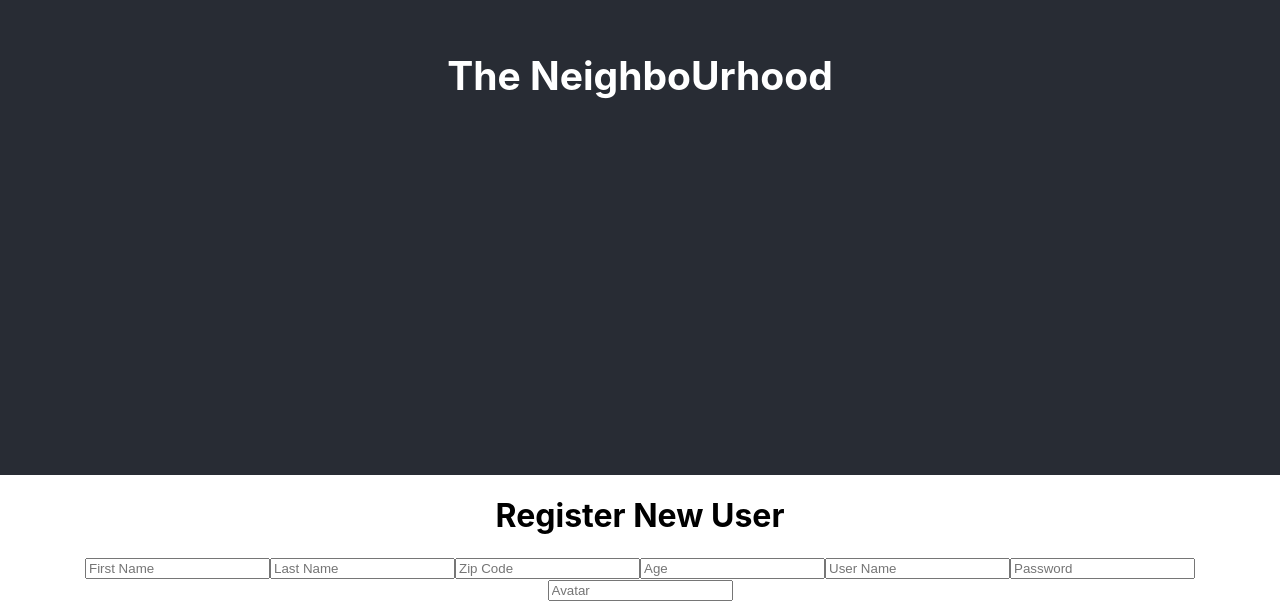
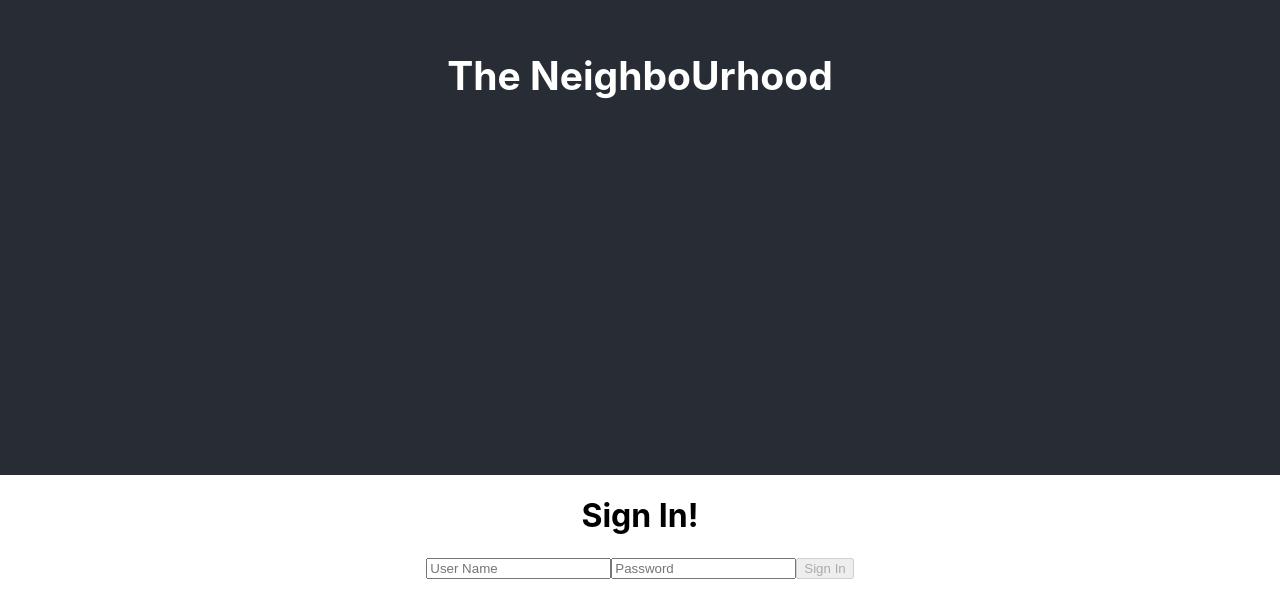
Before and after one commit to dventura221/neighbourhood-front, a React (Create React App) app: page / in a window 1280 px wide. Shown: the part 325-929 px from the top of the page. Built offline with nearby package versions, Linux system fonts and the light colour scheme.

Commit message:
added sign in component/page

```diff
--- a/src/App.js
+++ b/src/App.js
@@ -2,6 +2,7 @@ import './styles/App.css'
 import { Routes, Route } from 'react-router-dom'
 import NavBar from './components/NavBar'
 import RegisterForm from './components/RegisterForm'
+import SignIn from './pages/SignIn'
 
 function App() {
   return (
@@ -10,9 +11,10 @@ function App() {
         <NavBar />
       </header>
       <main>
+        <SignIn />
         <RegisterForm />
         {/* <Routes>
-          <Route path="/register" element={<RegisterForm />} />
+          <Route path="/signin" element={<SignInPage />} />
         </Routes> */}
       </main>
     </div>
--- a/src/components/RegisterForm.js
+++ b/src/components/RegisterForm.js
@@ -19,6 +19,15 @@ const RegisterForm = () => {
     // .post(`http://localhost:3001/players`, addPlayer)
     // .then((res) => console.log('successful'))
     // .catch((err) => console.log(err.data))
+    setRegUser({
+      firstName: '',
+      lastName: '',
+      zipcode: undefined,
+      age: undefined,
+      userName: '',
+      password: '',
+      avatar: ''
+    })
     // ADD useNAV to LogIn Page
   }
 
@@ -82,6 +91,9 @@ const RegisterForm = () => {
           placeholder="Avatar"
           onChange={(e) => setRegUser({ ...regUser, avatar: e.target.value })}
         ></input>
+        <button className="submitButton" text="Submit">
+          Register
+        </button>
       </form>
     </div>
   )
--- a/src/pages/SignIn.js
+++ b/src/pages/SignIn.js
@@ -1 +1,57 @@
-hold
+import { useState } from 'react'
+import axios from 'axios'
+//import { useNavigate } from 'react-router-dom'
+
+const SignIn = () => {
+  //let navigate = useNavigate()
+
+  const [signInValues, setSignInValues] = useState({
+    userName: '',
+    password: ''
+  })
+
+  const handleChange = (e) => {
+    setSignInValues({ ...signInValues, [e.target.name]: e.target.value })
+  }
+
+  const handleSubmit = async (e) => {
+    e.preventDefault()
+    //const payload = await SignInUser(setSignInValues)
+    setSignInValues({ username: '', password: '' })
+    //setUser(payload)
+    //toggleAuthenticated(true)
+    //navigate('/streetfeed')
+  }
+
+  return (
+    <div className="signIn">
+      <h1>Sign In!</h1>
+      <div className="signInGrid">
+        <form className="signInForm" onSubmit={handleSubmit}>
+          <input
+            required
+            type="text"
+            name="User Name"
+            value={signInValues.userName}
+            placeholder="User Name"
+            onChange={handleChange}
+          ></input>
+          <input
+            required
+            type="text"
+            name="Password"
+            value={signInValues.password}
+            placeholder="Password"
+            onChange={handleChange}
+          ></input>
+          <button disabled={!signInValues.userName || !signInValues.password}>
+            Sign In
+          </button>
+        </form>
+      </div>
+      <div className="registerUser"></div>
+    </div>
+  )
+}
+
+export default SignIn
```
Also changed, not shown: src/components/NavBar.js (+8 -2 lines).
